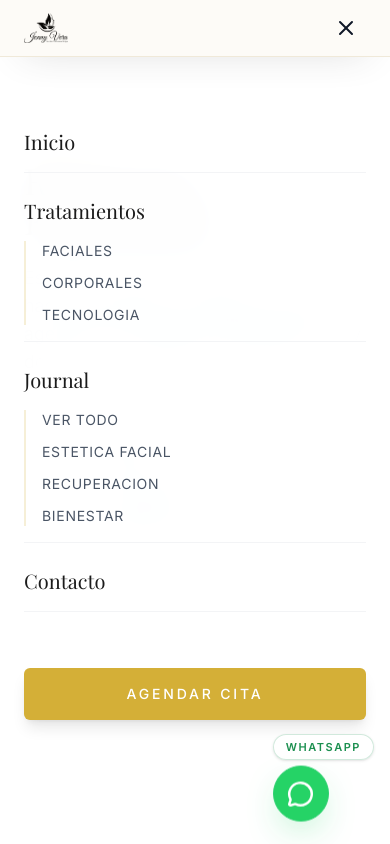
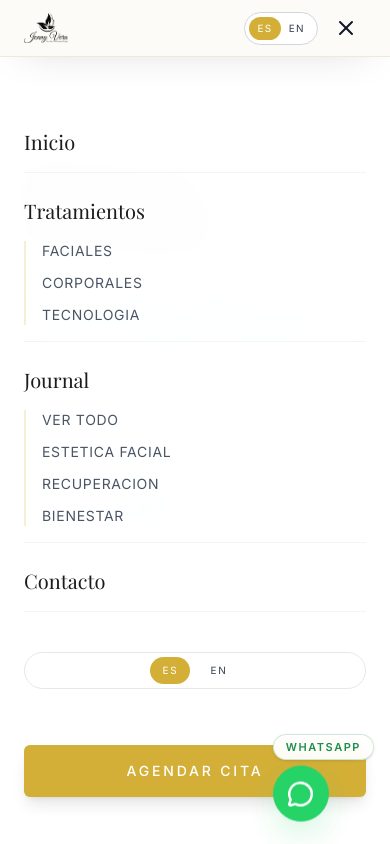
Before and after one commit to MateoHeras77/jennyveraspa, a Next.js app: page /contacto in a window 390 px wide. Both pictures are taken after a click on the button "Abrir menu de navegacion". Shown: the top 844 px of the page. Built offline with nearby package versions, Linux system fonts and the light colour scheme; a web font is replaced by a local one.

Commit message:
feat: add mobile language selector and enhance mobile menu toggle for improved accessibility

```diff
--- a/src/components/layout/header.tsx
+++ b/src/components/layout/header.tsx
@@ -206,10 +206,40 @@
              </Link>
           </div>
 
-          {/* Mobile Toggle */}
+          {/* Mobile Controls */}
+          <div className="ml-auto flex items-center gap-2 lg:hidden z-50">
+            <div
+              className={cn(
+                "flex items-center rounded-full p-1 text-[10px] uppercase tracking-[0.14em]",
+                useTransparentHeader
+                  ? "border border-white/30 bg-white/10 backdrop-blur-sm"
+                  : "border border-gray-300 bg-white"
+              )}
+              aria-label="Language selector"
+            >
+              {(Object.keys(localeNames) as Locale[]).map((locale) => (
+                <button
+                  key={locale}
+                  type="button"
+                  onClick={() => switchLocale(locale)}
+                  className={cn(
+                    "rounded-full px-2 py-1 transition-colors",
+                    activeLocale === locale
+                      ? "bg-[#D4AF37] text-white"
+                      : useTransparentHeader
+                        ? "text-white/80 hover:text-white"
+                        : "text-gray-700 hover:text-[#D4AF37]"
+                  )}
+                  aria-label={`Switch language to ${localeNames[locale]}`}
+                >
+                  {localeNames[locale]}
+                </button>
+              ))}
+            </div>
+
             <button
               className={cn(
-              "lg:hidden z-50 ml-auto p-2 rounded-full transition-colors",
+                "p-2 rounded-full transition-colors",
                 useTransparentHeader
                   ? "text-white hover:bg-white/15"
                   : "text-gray-900 hover:bg-gray-100"
@@ -221,6 +251,7 @@
             >
               {mobileMenuOpen ? <X size={24} /> : <Menu size={24} />}
             </button>
+          </div>
         </div>
       </header>
 
@@ -259,7 +290,31 @@
                 )}
               </div>
             ))}
-            <div className="pb-12 pt-8">
+            <div className="pt-4">
+              <div className="mb-6 flex items-center justify-center gap-2 rounded-full border border-gray-200 bg-white p-1 text-[10px] uppercase tracking-[0.18em]">
+                {(Object.keys(localeNames) as Locale[]).map((locale) => (
+                  <button
+                    key={locale}
+                    type="button"
+                    onClick={() => {
+                      switchLocale(locale);
+                      setMobileMenuOpen(false);
+                    }}
+                    className={cn(
+                      "rounded-full px-3 py-1.5 transition-colors",
+                      activeLocale === locale
+                        ? "bg-[#D4AF37] text-white"
+                        : "text-gray-700 hover:text-[#D4AF37]"
+                    )}
+                    aria-label={`Switch language to ${localeNames[locale]}`}
+                  >
+                    {localeNames[locale]}
+                  </button>
+                ))}
+              </div>
+            </div>
+
+            <div className="pb-12 pt-2">
               <Link
                 href={localizeHref("/contacto")}
                 prefetch={false}
```
Lines whose indentation alone changed are shown as unchanged.
